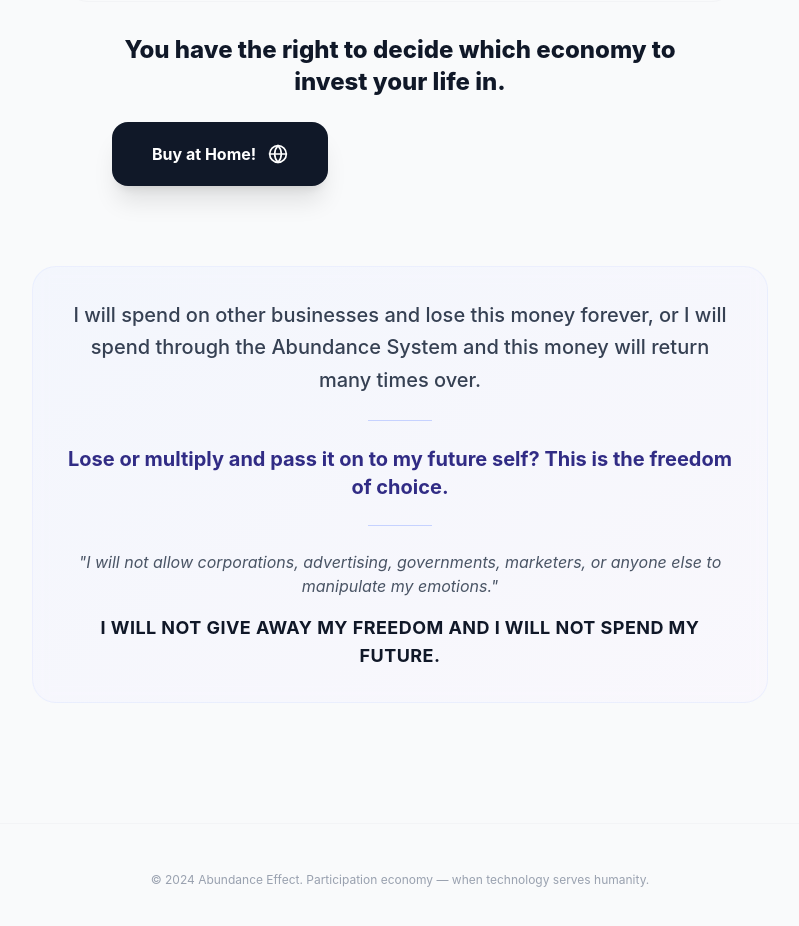
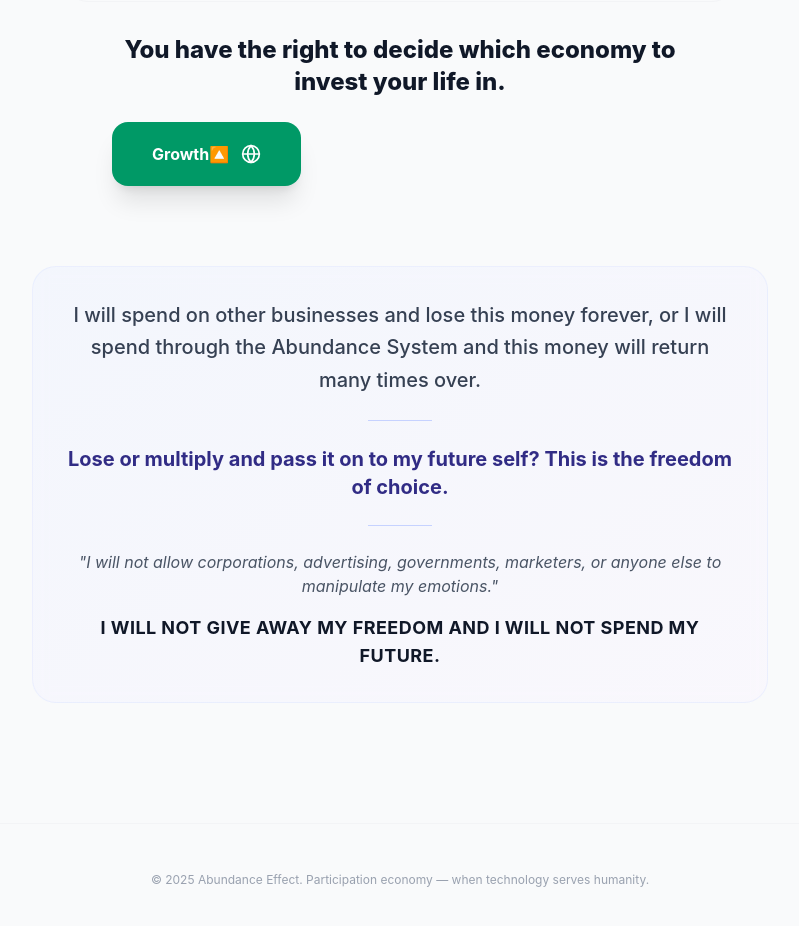
Before and after one commit to Evgeniyzuev/abundance-effect, a Next.js app: page /finance in a window 1280 px wide. Shown: the part 1780-2706 px from the top of the page, without its empty margins (240-1039 px from the left). Built offline with nearby package versions, Linux system fonts and the light colour scheme; no server answers; the database is empty; what @tonconnect/ui-react would draw is missing.

Commit message:
Growth button

```diff
--- a/app/(main)/finance/page.tsx
+++ b/app/(main)/finance/page.tsx
@@ -375,7 +375,7 @@ export default function FinancePage() {
             <motion.button
               whileTap={{ scale: 0.95 }}
               onClick={() => router.back()}
-              className="w-full sm:w-auto px-10 py-5 bg-gray-900 text-white font-bold rounded-2xl shadow-xl hover:bg-black transition-colors flex items-center justify-center gap-3"
+              className="w-full sm:w-auto px-10 py-5 bg-emerald-600 text-white font-bold rounded-2xl shadow-xl hover:bg-emerald-700 transition-colors flex items-center justify-center gap-3"
             >
               <span>{t('finance.buy_at_home')}</span>
               <Globe className="w-5 h-5" />
--- a/locales/ar.json
+++ b/locales/ar.json
@@ -259,6 +259,10 @@
     "finance.goodbye_money": "وداعاً للأموال",
     "finance.money_returns": "تعود الأموال",
     "finance.cta_title": "لديك الحق في تحديد الاقتصاد الذي تستثمر فيه حياتك.",
-    "finance.buy_at_home": "اشتري من نفسك!",
-    "finance.footer_text": "© 2024 Abundance Effect. اقتصاد المشاركة — عندما تخدم التكنولوجيا البشرية."
+    "finance.buy_at_home": "Growth🔼",
+    "finance.bottom_text_1": "سأنفق على أعمال أخرى وأخسر هذا المال إلى الأبد، أو سأنفق من خلال نظام الوفرة وسيعود هذا المال أضعافاً مضاعفة.",
+    "finance.bottom_text_2": "هل أخسر المال أم أضاعفه وأمرره لنفسي في المستقبل؟ هذه هي حرية الاختيار.",
+    "finance.bottom_text_3": "لن أسمح للشركات أو الإعلانات أو الحكومات أو المسوقين أو أي شخص آخر بالتلاعب بمشاعري.",
+    "finance.bottom_text_4": "لن أتخلى عن حريتي ولن أضيع مستقبلي.",
+    "finance.footer_text": "© 2025 Abundance Effect. اقتصاد المشاركة — عندما تخدم التكنولوجيا البشرية."
 }
--- a/locales/en.json
+++ b/locales/en.json
@@ -300,10 +300,10 @@
     "finance.goodbye_money": "Goodbye, money",
     "finance.money_returns": "Money returns",
     "finance.cta_title": "You have the right to decide which economy to invest your life in.",
-    "finance.buy_at_home": "Buy at Home!",
+    "finance.buy_at_home": "Growth🔼",
     "finance.bottom_text_1": "I will spend on other businesses and lose this money forever, or I will spend through the Abundance System and this money will return many times over.",
     "finance.bottom_text_2": "Lose or multiply and pass it on to my future self? This is the freedom of choice.",
     "finance.bottom_text_3": "I will not allow corporations, advertising, governments, marketers, or anyone else to manipulate my emotions.",
     "finance.bottom_text_4": "I will not give away my freedom and I will not spend my future.",
-    "finance.footer_text": "© 2024 Abundance Effect. Participation economy — when technology serves humanity."
+    "finance.footer_text": "© 2025 Abundance Effect. Participation economy — when technology serves humanity."
 }
--- a/locales/es.json
+++ b/locales/es.json
@@ -280,6 +280,10 @@
     "finance.goodbye_money": "Adiós, dinero",
     "finance.money_returns": "El dinero regresa",
     "finance.cta_title": "Usted tiene el derecho de decidir en qué economía invertir su vida.",
-    "finance.buy_at_home": "¡Compre en su propia casa!",
-    "finance.footer_text": "© 2024 Abundance Effect. Economía de participación: cuando la tecnología sirve a la humanidad."
+    "finance.buy_at_home": "Growth🔼",
+    "finance.bottom_text_1": "Gastaré en otros negocios y perderé este dinero para siempre, o gastaré a través de Abundance System y este dinero volverá multiplicado.",
+    "finance.bottom_text_2": "¿Perder o multiplicar y pasarlo a mi yo futuro? Esta es la libertad de elección.",
+    "finance.bottom_text_3": "No permitiré que corporaciones, publicidad, gobiernos, especialistas en marketing o cualquier otra persona manipulen mis emociones.",
+    "finance.bottom_text_4": "No regalaré mi libertad y no gastaré mi futuro.",
+    "finance.footer_text": "© 2025 Abundance Effect. Economía de participación: cuando la tecnología sirve a la humanidad."
 }
--- a/locales/hi.json
+++ b/locales/hi.json
@@ -279,6 +279,10 @@
     "finance.goodbye_money": "अलविदा, पैसा",
     "finance.money_returns": "पैसा वापस आता है",
     "finance.cta_title": "आपको यह तय करने का अधिकार है कि आप अपने जीवन को किस अर्थव्यवस्था में निवेश करना चाहते हैं।",
-    "finance.buy_at_home": "अपने यहाँ से खरीदें!",
-    "finance.footer_text": "© 2024 Abundance Effect। भागीदारी की अर्थव्यवस्था — जब तकनीक मानवता की सेवा करती है।"
+    "finance.buy_at_home": "Growth🔼",
+    "finance.bottom_text_1": "मैं अन्य व्यवसायों पर खर्च करूंगा और यह पैसा हमेशा के लिए खो दूंगा, या मैं Abundance System के माध्यम से खर्च करूंगा और यह पैसा कई गुना वापस आएगा।",
+    "finance.bottom_text_2": "खोना है या गुणा करके अपने भविष्य के लिए बचाना है? यही चुनने की आज़ादी है।",
+    "finance.bottom_text_3": "मैं निगमों, विज्ञापनों, सरकारों, विपणक या किसी और को अपनी भावनाओं से खेलने नहीं दूंगा।",
+    "finance.bottom_text_4": "मैं अपनी स्वतंत्रता नहीं दूंगा और अपना भविष्य बर्बाद नहीं करूंगा।",
+    "finance.footer_text": "© 2025 Abundance Effect। भागीदारी की अर्थव्यवस्था — जब तकनीक मानवता की सेवा करती है।"
 }
--- a/locales/ru.json
+++ b/locales/ru.json
@@ -300,10 +300,10 @@
     "finance.goodbye_money": "Прощайте, деньги",
     "finance.money_returns": "Деньги возвращаются",
     "finance.cta_title": "Вы в праве решать, в какую экономику вкладывать свою жизнь.",
-    "finance.buy_at_home": "Покупайте у себя!",
+    "finance.buy_at_home": "Growth🔼",
     "finance.bottom_text_1": "Потрачу на другие бизнесы и потеряю эти деньги навсегда или потрачу через Abundance System и эти деньги вернуться многократно.",
     "finance.bottom_text_2": "Потерять или преумножить и передать будущему себе? Это и есть свобода выбора.",
     "finance.bottom_text_3": "Я не позволю манипулировать своими эмоциями корпорациям, рекламе, правительствам, маркетологам или кому-то еще.",
     "finance.bottom_text_4": "Я не отдам свою свободу и не потрачу свое будущее.",
-    "finance.footer_text": "© 2024 Abundance Effect. Экономика участия — когда технологии служат человечеству."
+    "finance.footer_text": "© 2025 Abundance Effect. Экономика участия — когда технологии служат человечеству."
 }
--- a/locales/zh.json
+++ b/locales/zh.json
@@ -287,6 +287,10 @@
     "finance.goodbye_money": "再见，金钱",
     "finance.money_returns": "金钱回归",
     "finance.cta_title": "您有权决定将生命投入到哪种经济模式中。",
-    "finance.buy_at_home": "在自己的地方购买！",
-    "finance.footer_text": "© 2024 Abundance Effect。参与式经济——技术为人类服务时。"
+    "finance.buy_at_home": "Growth🔼",
+    "finance.bottom_text_1": "如果花在其他生意上，这笔钱将永远消失；若通过 Abundance System 消费，它将成倍回流。",
+    "finance.bottom_text_2": "是失去还是增值并传给未来的自己？这就是选择的自由。",
+    "finance.bottom_text_3": "我不会允许大公司、广告、政府、营销人员或其他任何人操纵我的情绪。",
+    "finance.bottom_text_4": "我不会放弃我的自由，也不会透支我的未来。",
+    "finance.footer_text": "© 2025 Abundance Effect。参与式经济——技术为人类服务时。"
 }
```
